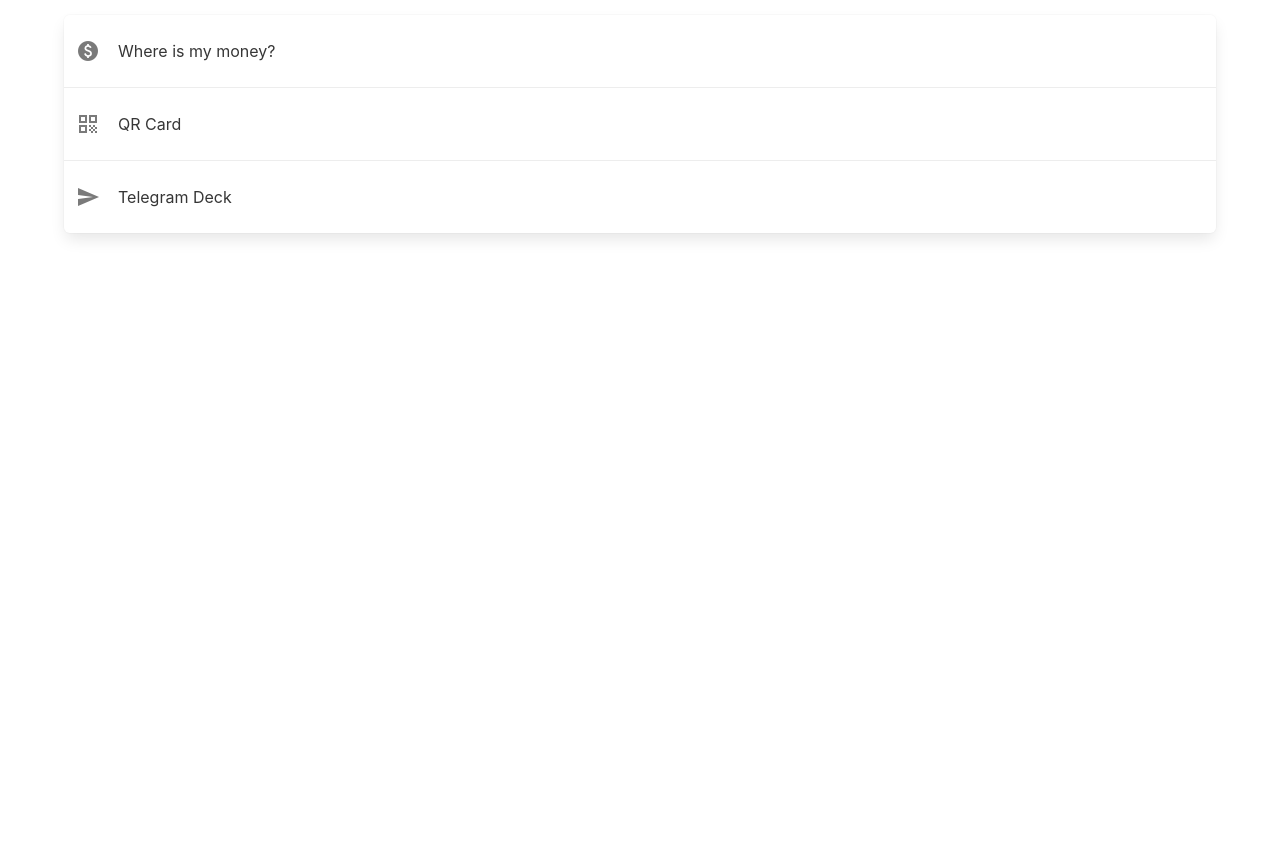
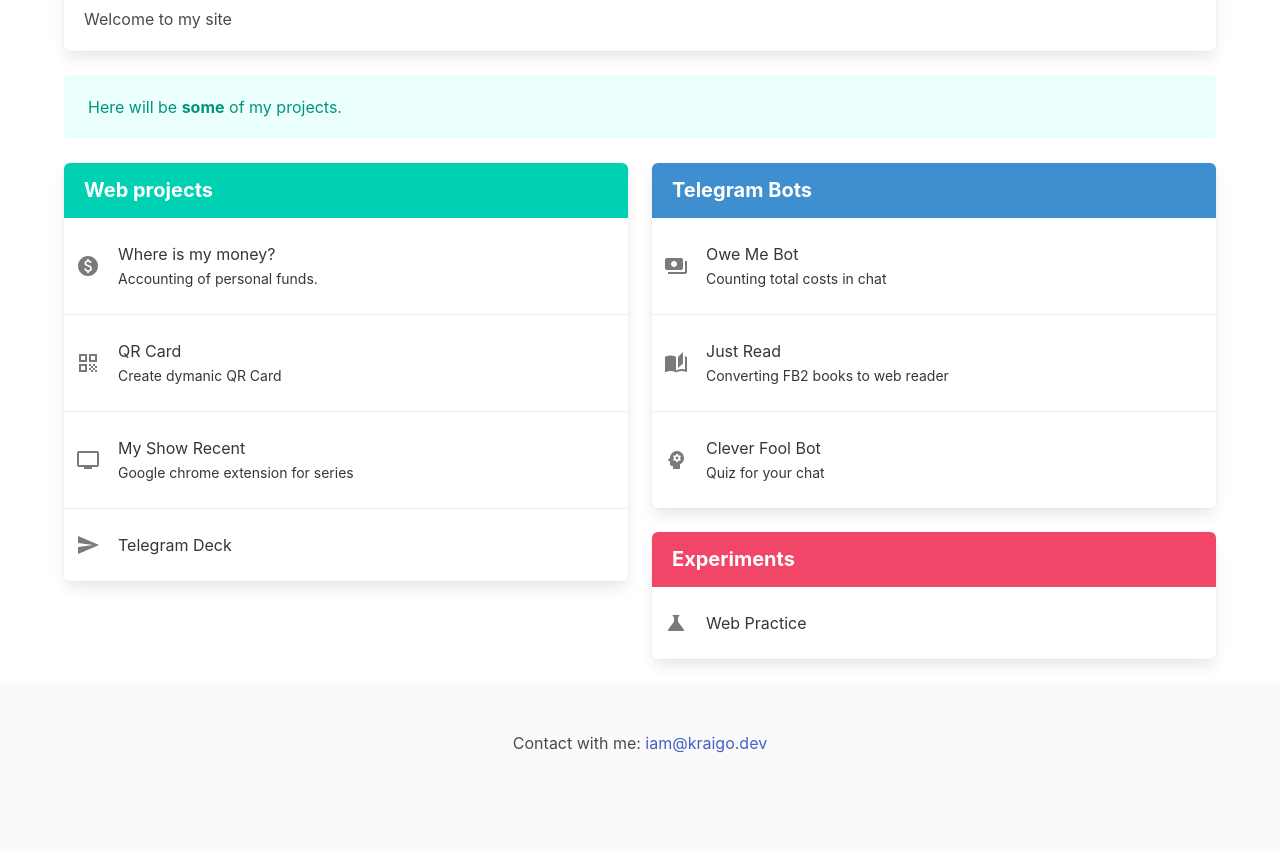
Before and after one commit to Kraigo/landing, a plain HTML site: page index.html in a window 1280 px wide. Shown: the part 242-1093 px from the top of the page. Before the commit the page ends 800 px from the top, so only its background shows below. Drawn offline with nearby package versions, Linux system fonts and the light colour scheme.

Commit message:
projects

```diff
--- a/index.html
+++ b/index.html
@@ -32,28 +32,67 @@
 
     <div class="container">
 
+        <div class="box">
+            <p class="title">Hello!</p>
+            <p>Welcome to my site</p>
+        </div>
+
 
         <div class="notification is-primary is-light">
             Here will be <strong>some</strong> of my projects.
         </div>
+    </div>
+
+
+    <div class="container mt-5">
+
+        <div class="tile is-ancestor">
+            <div class="tile is-parent">
+                <div class="tile is-child">
 
                     <article class="panel is-primary">
+                        <p class="panel-heading">
+                            Web projects
+                        </p>
                         <a class="panel-block py-5"
-                href="https://money.kraigo.dev/">
+                            href="https://money.kraigo.dev/"
+                            target="_blank">
                             <span class="panel-icon material-icons">
                                 paid
                             </span>
+                            <div>
                                 Where is my money?
+                                <br>
+                                <small>Accounting of personal funds.</small>
+                            </div>
                         </a>
                         <a class="panel-block py-5"
-                href="https://qr.kraigo.dev/">
+                            href="https://qr.kraigo.dev/"
+                            target="_blank">
                             <span class="panel-icon material-icons">
                                 qr_code
                             </span>
+                            <div>
                                 QR Card
+                                <br>
+                                <small>Create dymanic QR Card</small>
+                            </div>
                         </a>
                         <a class="panel-block py-5"
-                href="https://kraigo.dev/telegram/">
+                            href="https://chrome.google.com/webstore/detail/myshows-%D0%BD%D0%B5%D0%B4%D0%B0%D0%B2%D0%BD%D0%B5%D0%B5/falpkmpmnjihfpbfapkjfmdmckkelbmk"
+                            target="_blank">
+                            <span class="panel-icon material-icons">
+                                tv
+                            </span>
+                            <div>
+                                My Show Recent
+                                <br>
+                                <small>Google chrome extension for series</small>
+                            </div>
+                        </a>
+                        <a class="panel-block py-5"
+                            href="https://kraigo.dev/telegram/"
+                            target="_blank">
                             <span class="panel-icon material-icons">
                                 send
                             </span>
@@ -61,7 +100,88 @@
                         </a>
                     </article>
                 </div>
+            </div>
+            <div class="tile is-6 is-vertical is-parent">
+                <div class="tile is-child">
+                    <article class="panel is-info">
+                        <p class="panel-heading">
+                            Telegram Bots
+                        </p>
+                        <a class="panel-block py-5"
+                            href="https://t.me/owemebot"
+                            target="_blank">
+                            <span class="panel-icon material-icons">
+                                payments
+                            </span>
+                            <div>
+                                Owe Me Bot
+                                <br>
+                                <small>Counting total costs in chat</small>
+                            </div>
+                        </a>
+                        <a class="panel-block py-5"
+                            href="https://t.me/JustReadBot"
+                            target="_blank">
+                            <span class="panel-icon material-icons">
+                                auto_stories
+                            </span>
+                            <div>
+                                Just Read
+                                <br>
+                                <small>Converting FB2 books to web reader</small>
+                            </div>
+                        </a>
+                        <a class="panel-block py-5"
+                            href="https://t.me/CleverFoolBot"
+                            target="_blank">
+                            <span class="panel-icon material-icons">
+                                psychology
+                            </span>
+                            <div>
+                                Clever Fool Bot
+                                <br>
+                                <small>Quiz for your chat</small>
+                            </div>
+                        </a>
+                    </article>
+                </div>
+                <div class="tile is-child">
+                    <article class="panel is-danger">
+                        <p class="panel-heading">
+                            Experiments
+                        </p>
+                        <a class="panel-block py-5"
+                            href="https://web.kraigo.dev"
+                            target="_blank">
+                            <span class="panel-icon material-icons">
+                                science
+                            </span>
+                            <div>
+                                Web Practice
+                            </div>
+                        </a>
+                    </article>
+                </div>
+            </div>
+        </div>
 
+    </div>
+
+    <div class="footer mt-5">
+        <div class="container has-text-centered">
+            <p>
+                Contact with me: <a href="mailto:iam@kraigo.dev">iam@kraigo.dev</a>
+            </p>
+        </div>
+    </div>
+
+
+    <style>
+        .section {
+            padding-left: 15px;
+            padding-right: 15px;
+        }
+    </style>
 </body>
 
 </html>
```
Lines whose indentation alone changed are shown as unchanged.
